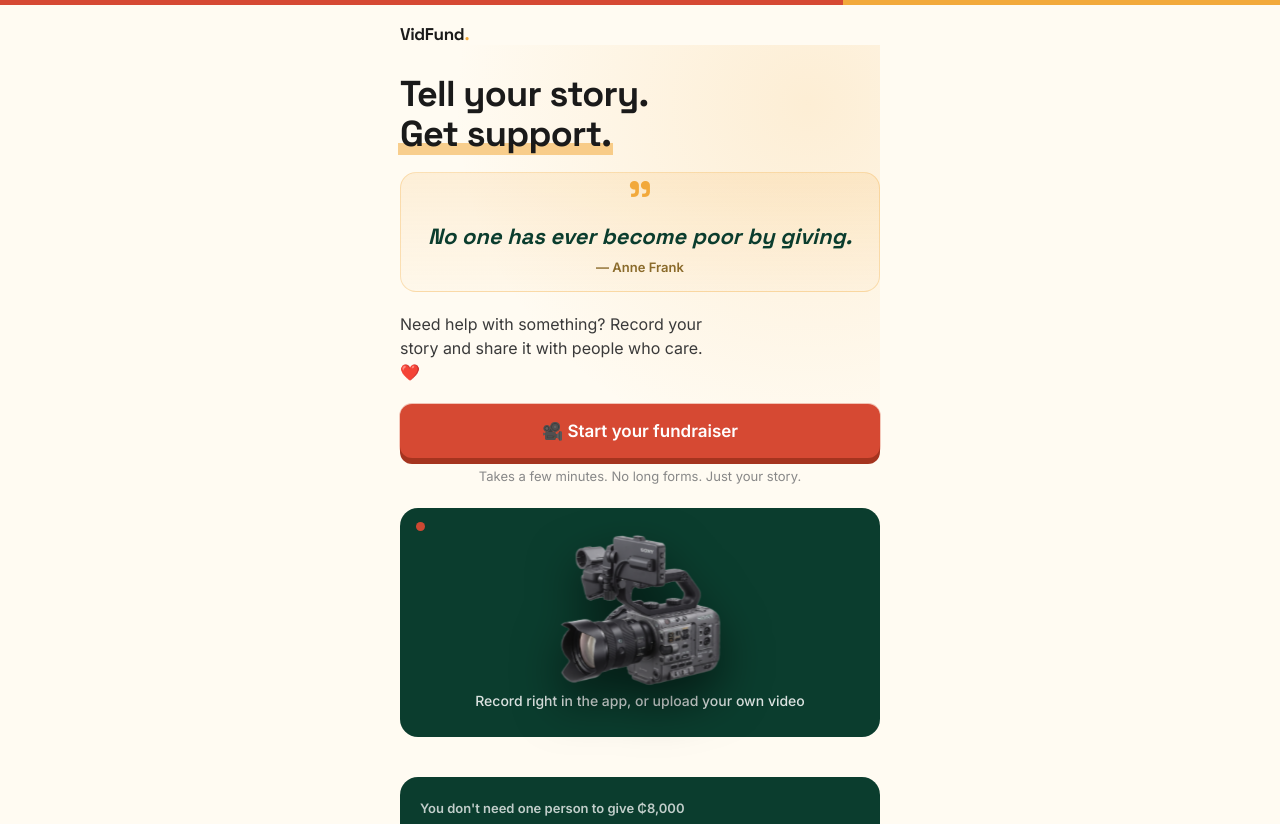
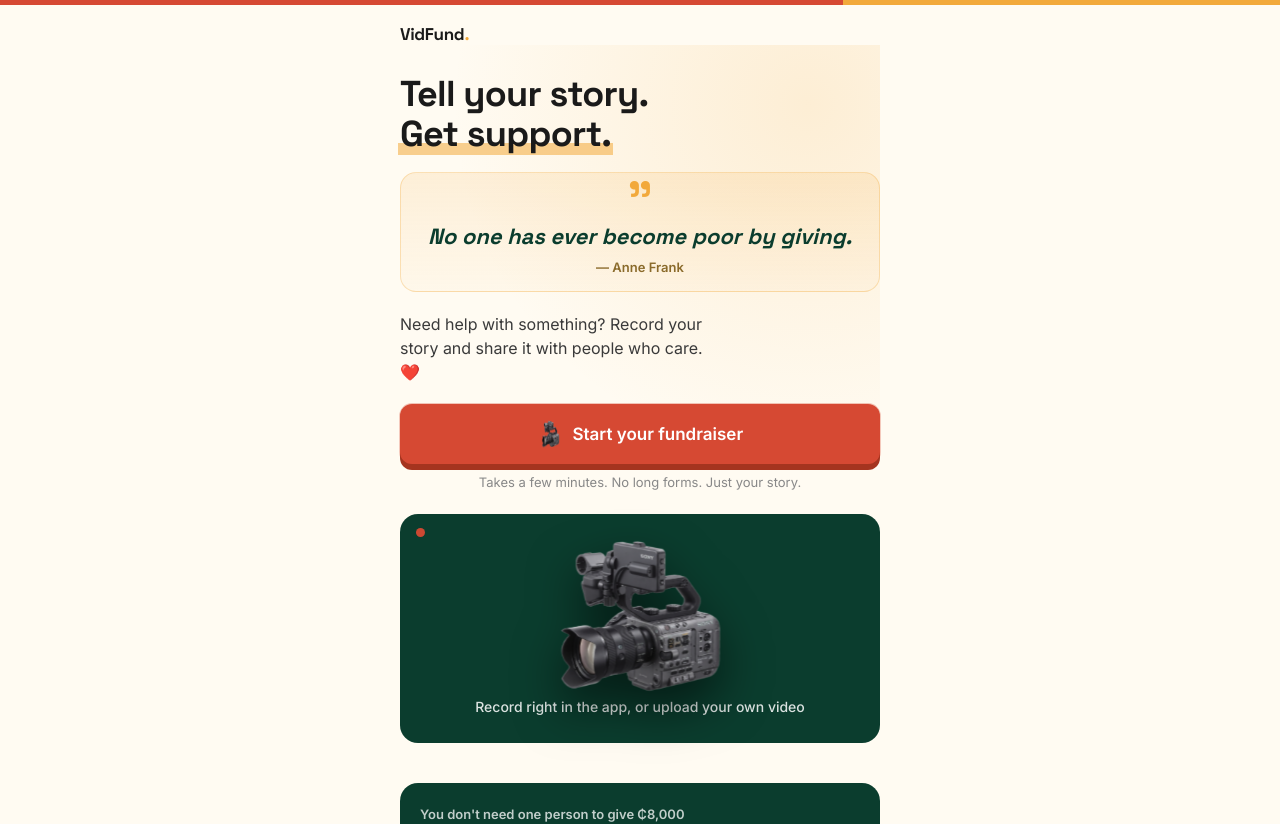
Before and after one commit to yhuuuugr/VidFund, a Next.js app: page / in a window 1280 px wide. Shown: the top 824 px of the page. Built offline with nearby package versions, Linux system fonts and the light colour scheme; no server answers.

Commit message:
Enhance CTA button with icon and styling

```diff
--- a/app/page.js
+++ b/app/page.js
@@ -135,7 +135,10 @@ export default function Home() {
           <p className="sub">Need help with something? Record your story and share it with people who care. ❤️</p>
 
           <div className="cta-wrap">
-            <Link href="/create" className="cta">🎥 Start your fundraiser</Link>
+            <Link href="/create" className="cta">
+              <span className="ctaCamWrap"><img className="ctaCamImg" src="/record-camera.png" alt="" /></span>
+              Start your fundraiser
+            </Link>
           </div>
           <p className="reassure">Takes a few minutes. No long forms. Just your story.</p>
 
@@ -247,7 +250,8 @@ const styles = `
 
   .cta-wrap { opacity: 0; animation: fadeUp 0.6s ease-out 0.4s forwards; }
   .cta {
-    display: block; text-align: center; width: 100%; box-sizing: border-box;
+    display: flex; align-items: center; justify-content: center; gap: 8px;
+    text-align: center; width: 100%; box-sizing: border-box;
     background: var(--terracotta); color: #fff; font-family: 'Inter', sans-serif;
     font-weight: 700; font-size: 17px; padding: 17px 20px; border-radius: 12px;
     text-decoration: none; box-shadow: 0 6px 0 #a5341f;
@@ -256,6 +260,17 @@ const styles = `
   }
   .cta:active { transform: translateY(4px); box-shadow: 0 2px 0 #a5341f; }
   @keyframes pulse { 0%, 100% { box-shadow: 0 6px 0 #a5341f, 0 0 0 0 rgba(214,73,51,0.35); } 50% { box-shadow: 0 6px 0 #a5341f, 0 0 0 8px rgba(214,73,51,0); } }
+
+  .ctaCamWrap { display: inline-flex; perspective: 300px; flex-shrink: 0; }
+  .ctaCamImg {
+    height: 26px; width: auto; object-fit: contain;
+    animation: turnAroundSmall 5s linear infinite;
+    transform-style: preserve-3d;
+  }
+  @keyframes turnAroundSmall {
+    0%   { transform: rotateY(0deg); }
+    100% { transform: rotateY(360deg); }
+  }
 
   .reassure { font-size: 13px; color: #888; text-align: center; margin: 10px 0 24px; opacity: 0; animation: fadeUp 0.6s ease-out 0.5s forwards; }
 
```
